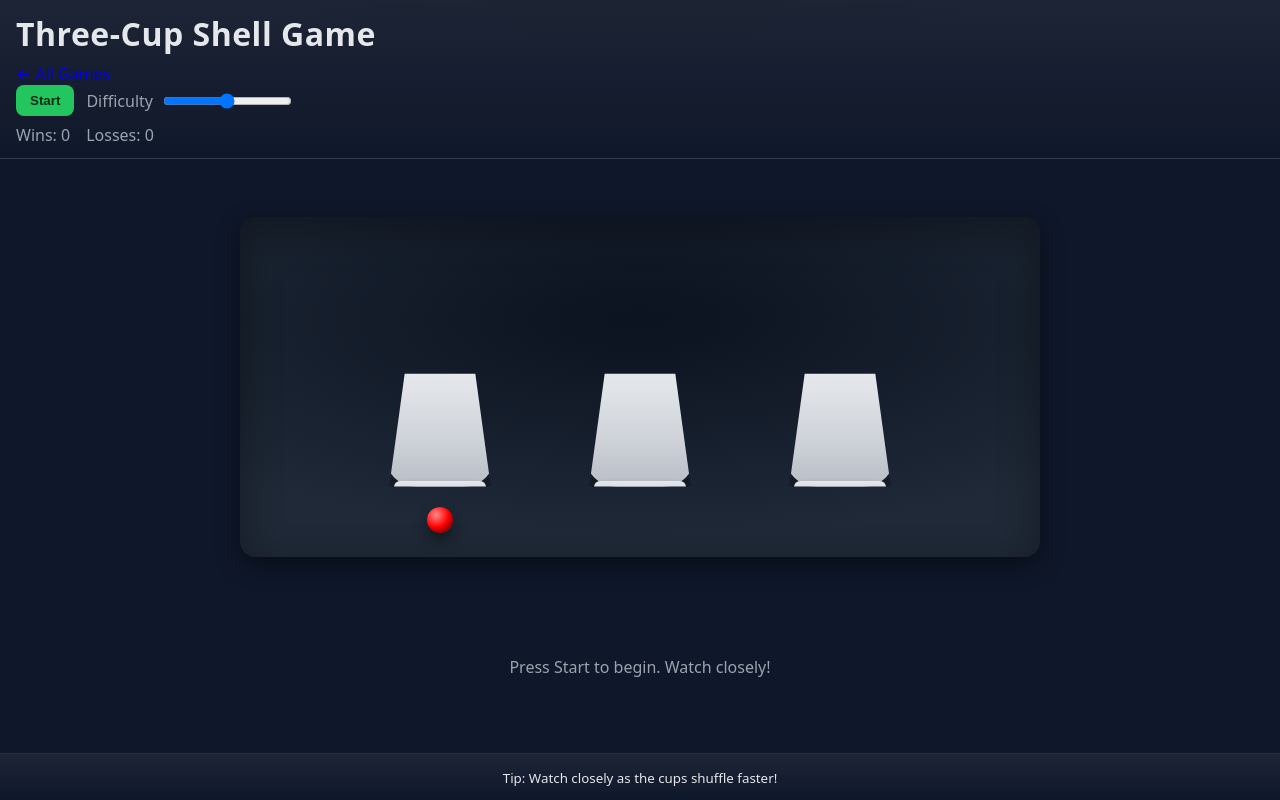
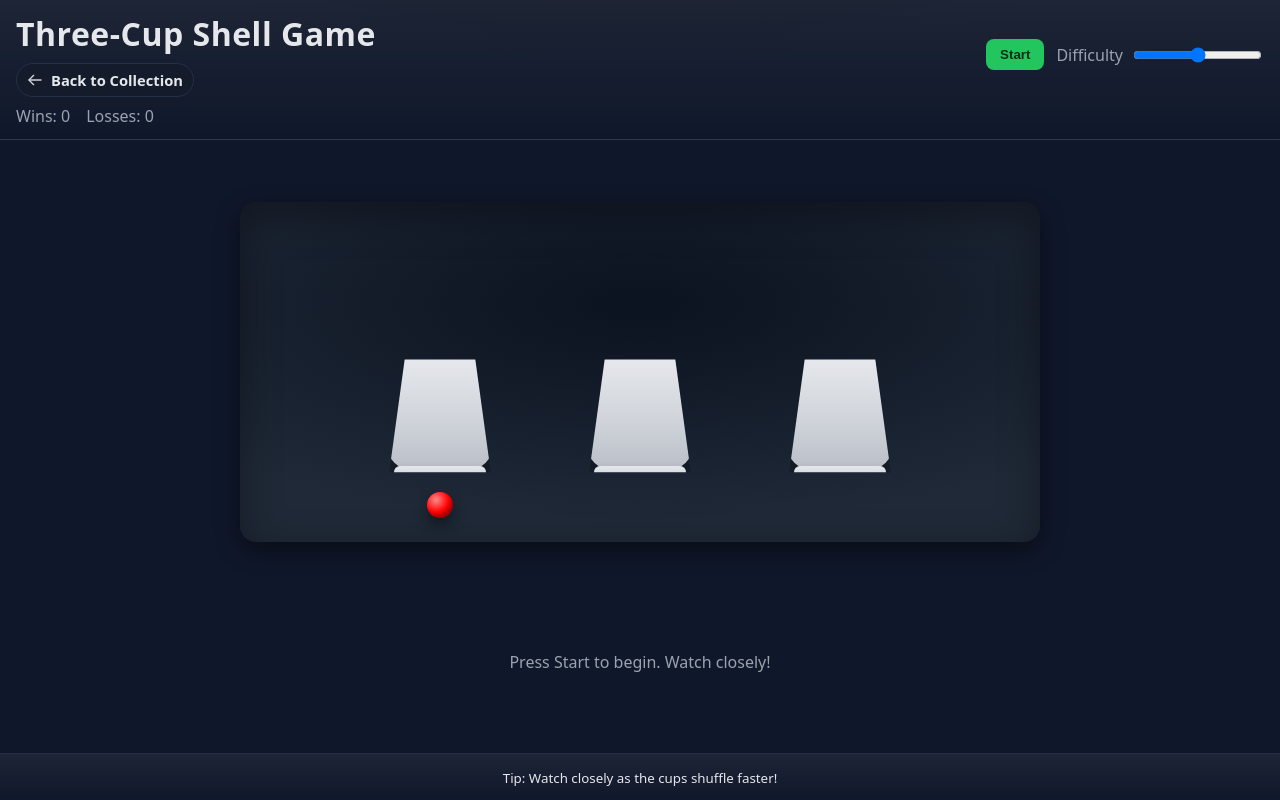
Before and after one commit to chengyouxiao/guess-game, a plain HTML site: page three-cup/index.html in a window 1280 px wide. Drawn offline with Linux system fonts and the light colour scheme.

Commit message:
ui(header): consistent title bars; fancy back link; improved spacing; three-cup header controls aligned right

```diff
--- a/sudoku/styles.css
+++ b/sudoku/styles.css
@@ -26,8 +26,18 @@ body {
 }
 .app-footer { border-top: 1px solid #ffffff18; border-bottom: none; text-align: center; }
 
+/* Fancy back link pill */
+.back-link {
+  display: inline-flex; align-items: center; gap: 8px;
+  padding: 6px 10px; border-radius: 999px;
+  background: #141b2a; color: var(--text); text-decoration: none;
+  border: 1px solid #223049; font-weight: 600; font-size: 0.92rem;
+}
+.back-link:hover { background: #1a2233; }
+.back-link svg { opacity: 0.9; }
+
 h1 { margin: 0 0 8px; font-weight: 700; letter-spacing: 0.5px; }
-header .header-row { display: flex; align-items: center; justify-content: space-between; gap: 12px; }
+header .header-row { display: flex; align-items: center; justify-content: space-between; gap: 12px; flex-wrap: wrap; row-gap: 14px; }
 .controls { display: flex; gap: 8px; align-items: center; }
 select, button { height: 34px; border-radius: 8px; border: 1px solid #2a3444; background: #162031; color: var(--text); padding: 0 10px; }
 button.primary { background: #22c55e; color: #052e16; border: none; }
@@ -35,6 +45,11 @@ button.secondary { background: #374151; color: var(--text); border: none; }
 button:disabled { opacity: 0.6; cursor: not-allowed; }
 .toggle { display: inline-flex; align-items: center; gap: 6px; font-size: 0.95rem; color: var(--muted); }
 .timer { margin-left: 8px; font-variant-numeric: tabular-nums; background: #0b1220; padding: 4px 8px; border-radius: 6px; border: 1px solid #2a3444; }
+
+/* More breathing room when controls wrap under the title */
+@media (max-width: 720px) {
+  header .header-row .controls { width: 100%; margin-top: 6px; }
+}
 
 main { display: grid; place-items: center; padding: 16px; }
 
--- a/three-cup/index.html
+++ b/three-cup/index.html
@@ -9,8 +9,19 @@
   </head>
   <body>
     <header class="app-header">
+      <div class="header-row">
+        <div>
           <h1>Three-Cup Shell Game</h1>
-      <nav class="back"><a href="../index.html">← All Games</a></nav>
+          <nav class="back">
+            <a class="back-link" href="../index.html" title="Back to collection">
+              <svg width="16" height="16" viewBox="0 0 24 24" fill="none" aria-hidden="true">
+                <path d="M10 19l-7-7 7-7" stroke="currentColor" stroke-width="2" stroke-linecap="round" stroke-linejoin="round"/>
+                <path d="M3 12h18" stroke="currentColor" stroke-width="2" stroke-linecap="round"/>
+              </svg>
+              <span>Back to Collection</span>
+            </a>
+          </nav>
+        </div>
         <div class="controls">
           <button id="startBtn" class="primary">Start</button>
           <button id="againBtn" class="secondary" hidden>Play Again</button>
@@ -18,6 +29,7 @@
             Difficulty
             <input id="difficulty" type="range" min="1" max="5" step="1" value="3" />
           </label>
+        </div>
       </div>
       <div class="scoreboard">
         <span id="wins">Wins: 0</span>
--- a/three-cup/styles.css
+++ b/three-cup/styles.css
@@ -29,8 +29,22 @@ body {
 }
 .app-footer { border-top: 1px solid #ffffff18; border-bottom: none; text-align: center; }
 
+/* Fancy back link pill */
+.back-link {
+  display: inline-flex; align-items: center; gap: 8px;
+  padding: 6px 10px; border-radius: 999px;
+  background: #141b2a; color: var(--text); text-decoration: none;
+  border: 1px solid #223049; font-weight: 600; font-size: 0.92rem;
+}
+.back-link:hover { background: #1a2233; }
+.back-link svg { opacity: 0.9; }
+
 h1 { margin: 0 0 8px; font-weight: 700; letter-spacing: 0.5px; }
+header .header-row { display: flex; align-items: center; justify-content: space-between; gap: 12px; flex-wrap: wrap; row-gap: 14px; }
 .controls { display: flex; gap: 12px; align-items: center; flex-wrap: wrap; }
+@media (max-width: 720px) {
+  header .header-row .controls { width: 100%; margin-top: 6px; }
+}
 .speed { display: inline-flex; align-items: center; gap: 8px; color: var(--muted); }
 button { cursor: pointer; border: none; border-radius: 8px; padding: 8px 14px; font-weight: 600; }
 button.primary { background: var(--accent); color: #052e16; }
```
Also changed, not shown: sudoku/index.html (+9 -1 lines). Lines whose indentation alone changed are shown as unchanged.
